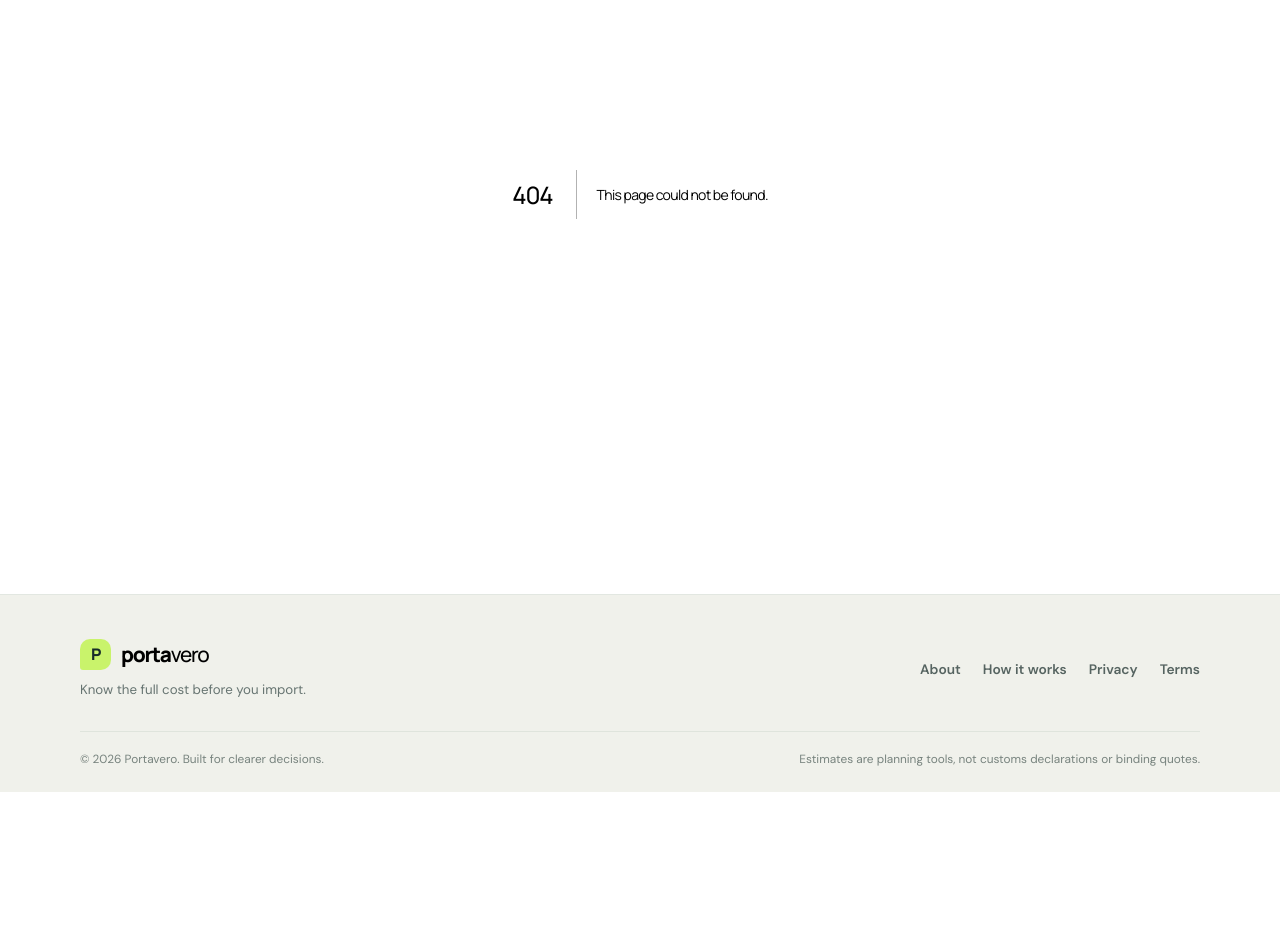
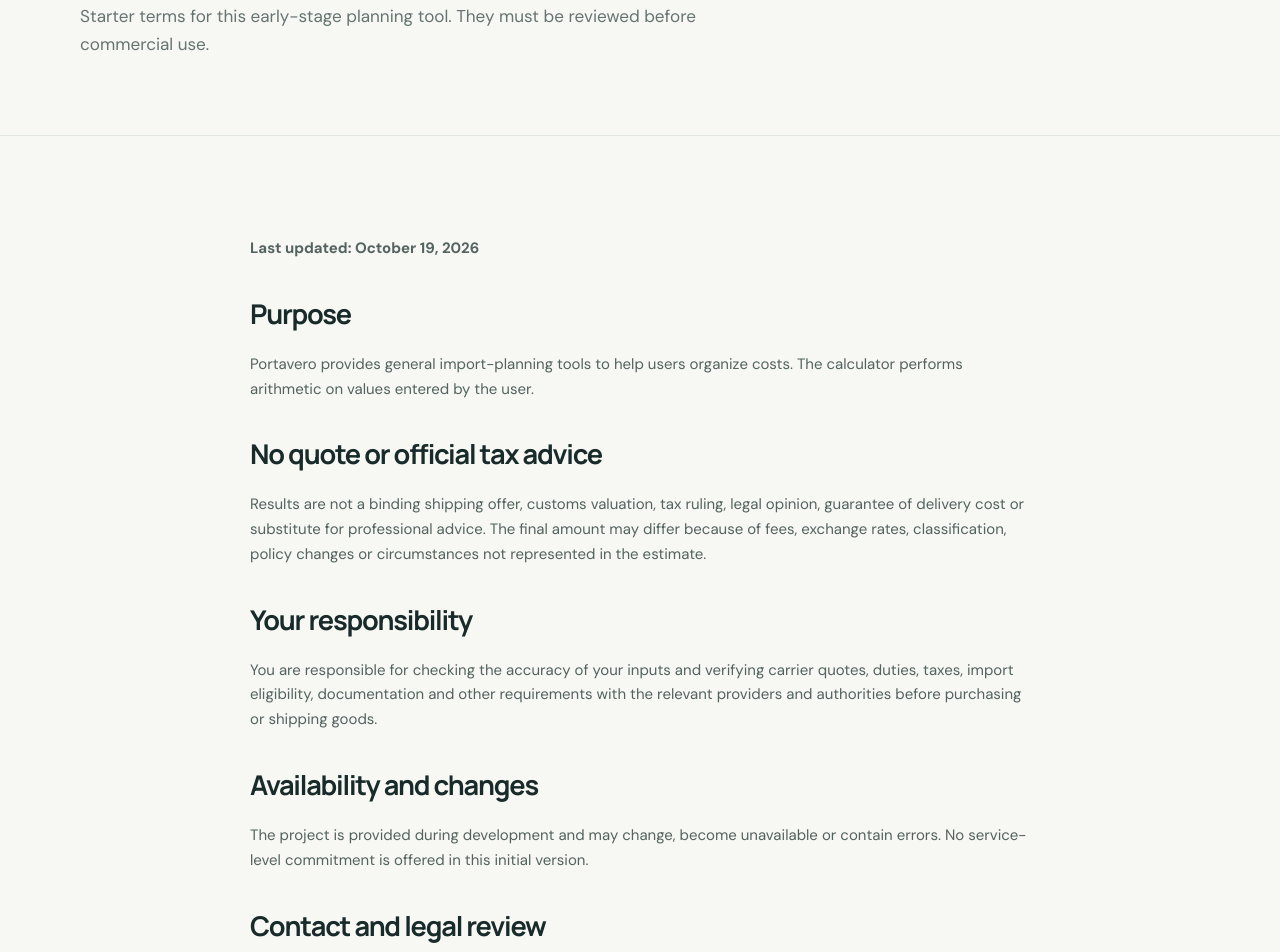
Before and after one commit to GIORGIO2032Q4E/portavero, a Next.js app: page /terms in a window 1280 px wide. Before the commit this address had no page. Shown: the part 280-1232 px from the top of the page. Before the commit the page ends 1072 px from the top, so only its background shows below. Built offline with nearby package versions, Linux system fonts and the light colour scheme.

Commit message:
legal: add initial terms of use

```diff
--- /dev/null
+++ b/src/app/terms/page.tsx
@@ -0,0 +1,16 @@
+export default function TermsPage() {
+  return (
+    <>
+      <section className="page-hero"><div className="container"><span className="eyebrow">Legal</span><h1>Terms of use</h1><p>Starter terms for this early-stage planning tool. They must be reviewed before commercial use.</p></div></section>
+      <section className="section"><div className="container content-narrow prose">
+        <p><strong>Last updated: October 19, 2026</strong></p>
+        <h2>Purpose</h2><p>Portavero provides general import-planning tools to help users organize costs. The calculator performs arithmetic on values entered by the user.</p>
+        <h2>No quote or official tax advice</h2><p>Results are not a binding shipping offer, customs valuation, tax ruling, legal opinion, guarantee of delivery cost or substitute for professional advice. The final amount may differ because of fees, exchange rates, classification, policy changes or circumstances not represented in the estimate.</p>
+        <h2>Your responsibility</h2><p>You are responsible for checking the accuracy of your inputs and verifying carrier quotes, duties, taxes, import eligibility, documentation and other requirements with the relevant providers and authorities before purchasing or shipping goods.</p>
+        <h2>Availability and changes</h2><p>The project is provided during development and may change, become unavailable or contain errors. No service-level commitment is offered in this initial version.</p>
+        <h2>Contact and legal review</h2><p>A verified operator contact method and governing-law terms have not yet been configured. These must be reviewed and completed before Portavero is used as a commercial service.</p>
+        <div className="notice">These starter terms are not a substitute for jurisdiction-specific legal review.</div>
+      </div></section>
+    </>
+  );
+}
```
